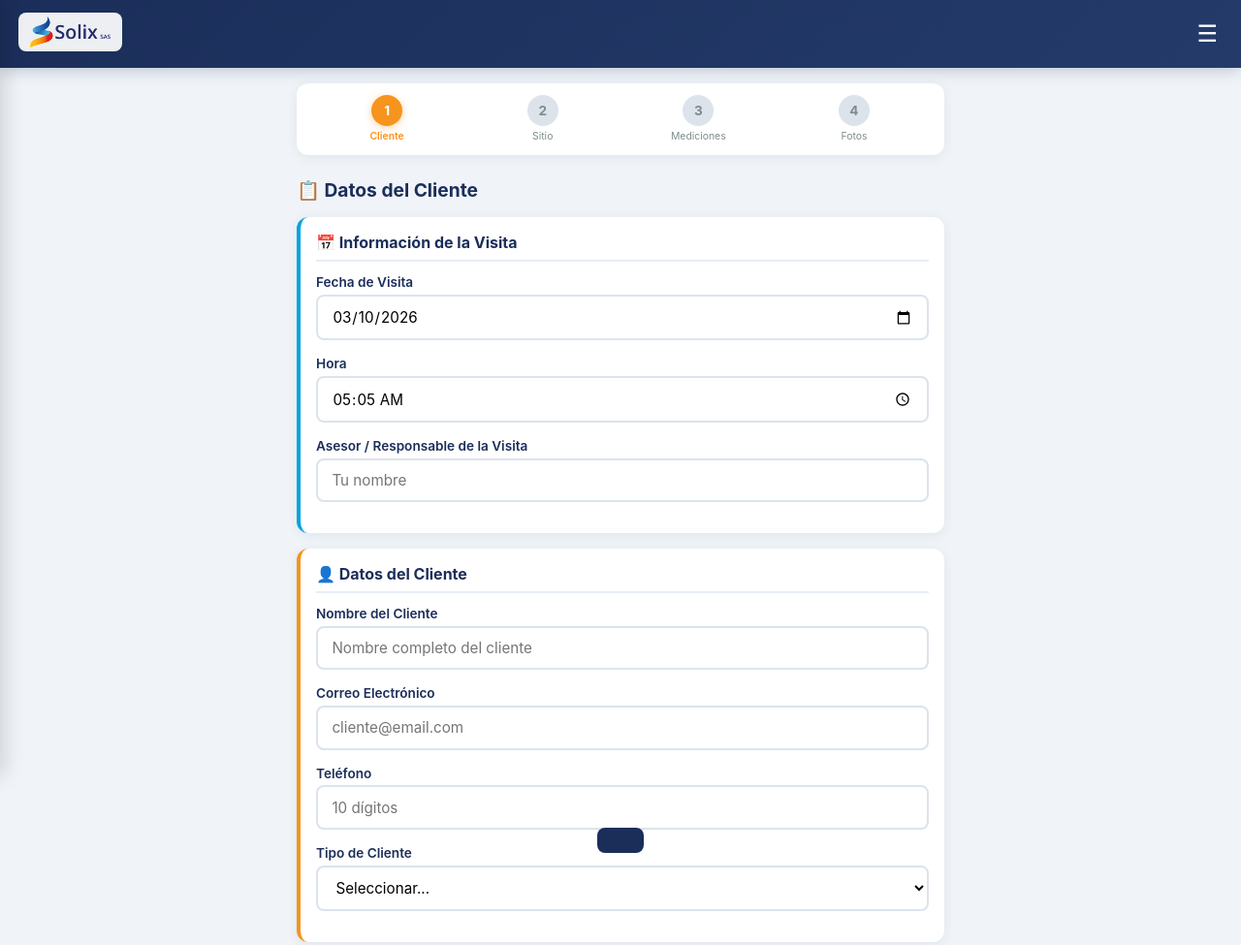
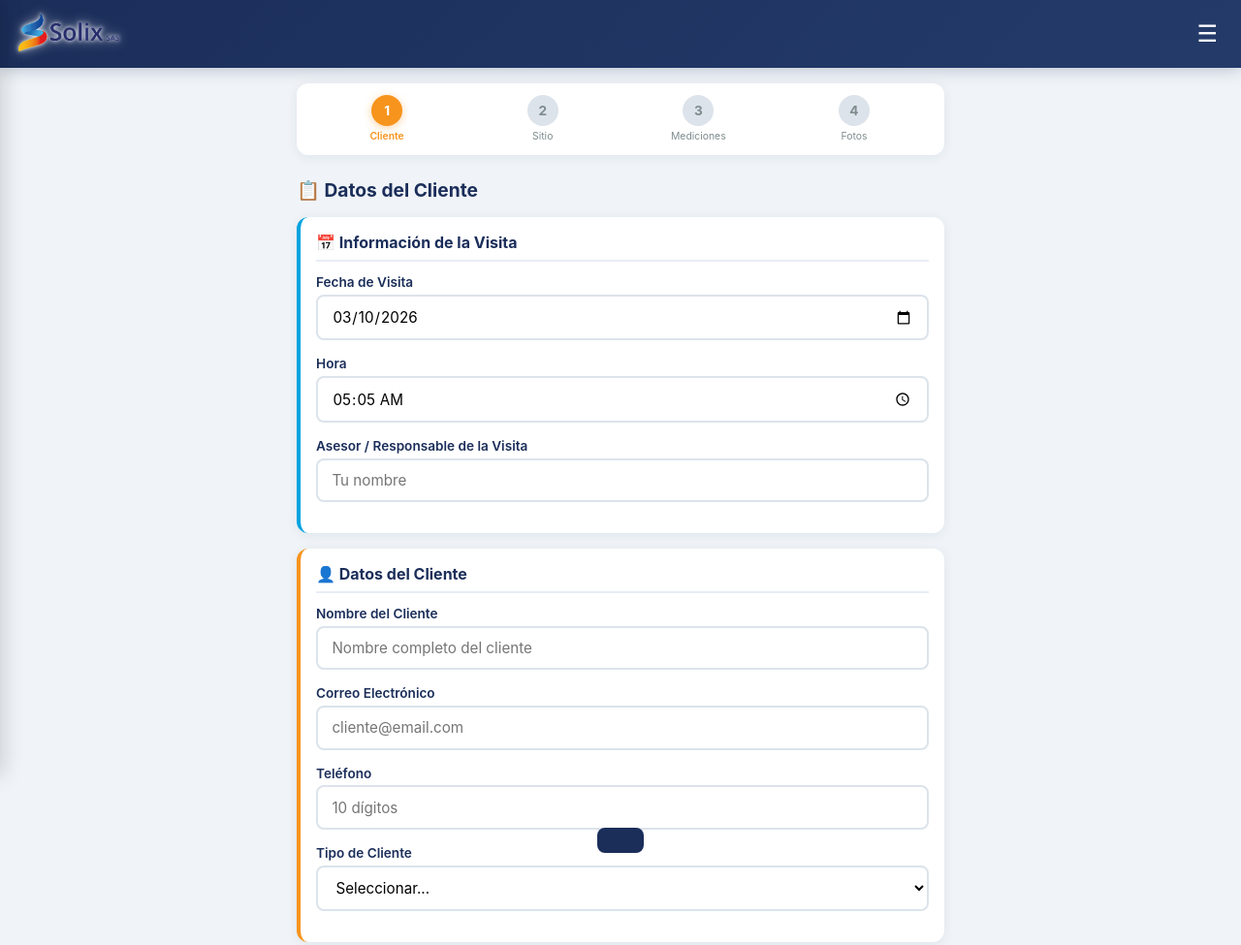
Before and after one commit to Rafael-Henao/visita-solar, a plain HTML site: page index.html in a window 1280 px wide. Shown: the top 975 px of the page at 97% size. Drawn offline with Linux system fonts and the light colour scheme.

Commit message:
Header logo con drop-shadow blanco sutil (sin fondo)

```diff
--- a/css/styles.css
+++ b/css/styles.css
@@ -133,9 +133,8 @@ body {
 }
 .header-logo {
     height: 40px; width: auto; object-fit: contain;
-    background: rgba(255,255,255,0.92);
-    padding: 4px 12px;
-    border-radius: 8px;
+    filter: drop-shadow(0 0 2px rgba(255,255,255,0.9))
+            drop-shadow(0 0 6px rgba(255,255,255,0.5));
 }
 
 .btn-icon {
--- a/sw.js
+++ b/sw.js
@@ -1,4 +1,4 @@
-const CACHE_NAME = 'visita-solar-v19';
+const CACHE_NAME = 'visita-solar-v20';
 const ASSETS = [
     './',
     './index.html',
```
